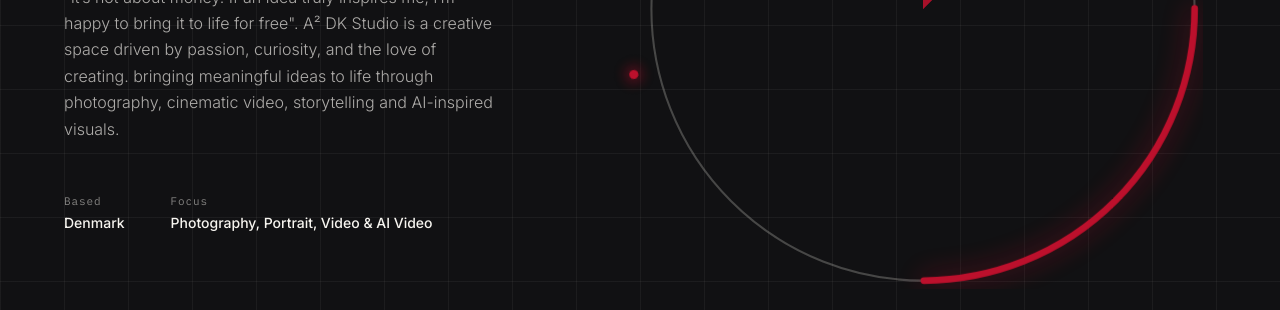
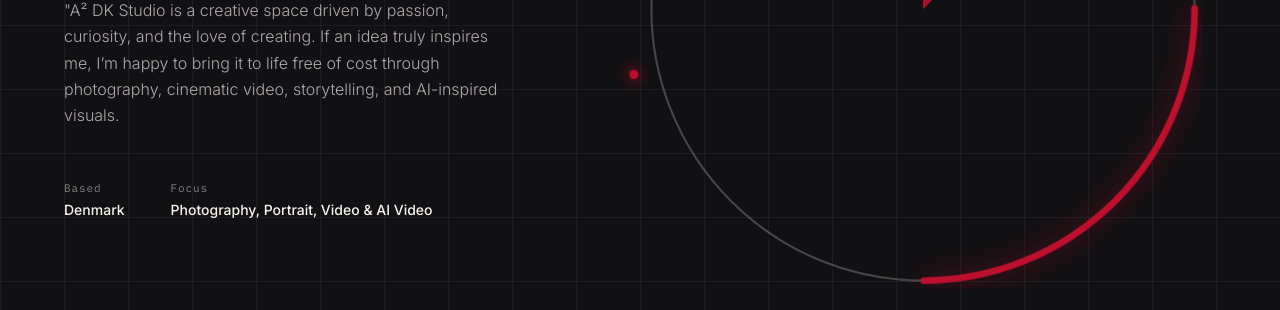
Before and after one commit to Dilip006/Studio, a plain HTML site: page index.html in a window 1280 px wide. Shown: the part 295-605 px from the top of the page. Drawn offline with Linux system fonts and the light colour scheme.

Commit message:
Update index.html

```diff
--- a/index.html
+++ b/index.html
@@ -405,7 +405,7 @@
   <div class="hero-copy">
     <div class="hero-eyebrow">Photography · Portrait Photography · Videography · AI Videography · Denmark</div>
     <h1>A<span class="sup2">2</span> DK <em>Studio</em></h1>
-    <p class="hero-sub"> "it’s not about money. If an idea truly inspires me, i’m happy to bring it to life for free". A² DK Studio is a creative space driven by passion, curiosity, and the love of creating. bringing meaningful ideas to life through photography, cinematic video, storytelling and AI-inspired visuals.</p>
+    <p class="hero-sub"> "A² DK Studio is a creative space driven by passion, curiosity, and the love of creating. If an idea truly inspires me, I’m happy to bring it to life  free of cost  through photography, cinematic video, storytelling, and AI-inspired visuals.</p>
     <div class="hero-meta">
       <div>Based<strong>Denmark</strong></div>
       <div>Focus<strong>Photography, Portrait, Video &amp; AI Video</strong></div>
```
